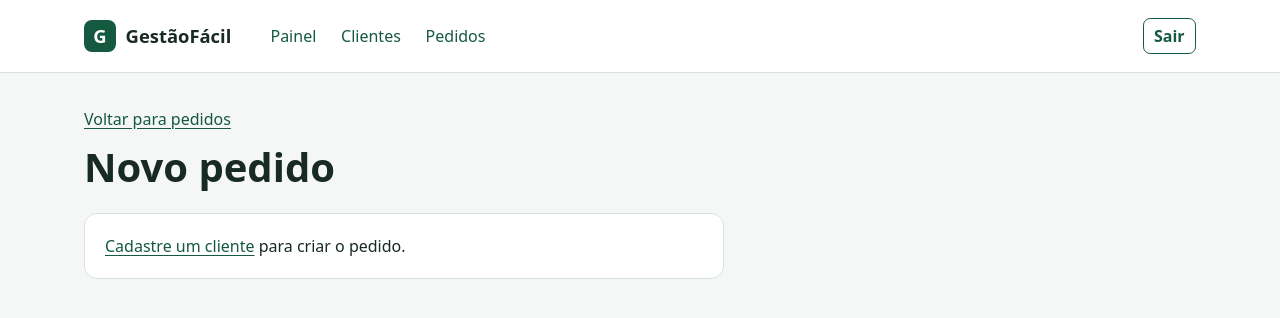
After one commit to enagonius/gestaofacil, a Django app: page /pedidos/novo/ in a window 1280 px wide. The commit adds this page. Shown: the top 318 px of the page. Run offline with Django 5.2, Linux system fonts and the light colour scheme; the visitor is signed in with stand-in values (Sample User, id 1); data that the repository does not hold is empty.

Commit message:
Etapa 04: historico de pedidos

```diff
--- a/gestao/forms.py
+++ b/gestao/forms.py
@@ -1,6 +1,6 @@
 from django import forms
 
-from .models import Cliente
+from .models import Cliente, Pedido
 
 
 class ClienteForm(forms.ModelForm):
@@ -11,3 +11,15 @@ class ClienteForm(forms.ModelForm):
             "telefone": forms.TextInput(attrs={"type": "tel"}),
             "observacoes": forms.Textarea(attrs={"rows": 3}),
         }
+
+
+class PedidoForm(forms.ModelForm):
+    quantidade = forms.IntegerField(min_value=1, max_value=2147483647, initial=1)
+
+    class Meta:
+        model = Pedido
+        fields = ["cliente", "descricao", "quantidade", "data_entrega", "observacoes"]
+        widgets = {
+            "data_entrega": forms.DateInput(format="%Y-%m-%d", attrs={"type": "date"}),
+            "observacoes": forms.Textarea(attrs={"rows": 3}),
+        }
--- a/gestao/models.py
+++ b/gestao/models.py
@@ -12,3 +12,38 @@ class Cliente(models.Model):
 
     def __str__(self):
         return self.nome
+
+
+class Pedido(models.Model):
+    class Status(models.TextChoices):
+        PENDENTE = "PENDENTE", "Pendente"
+        EM_PRODUCAO = "EM_PRODUCAO", "Em produção"
+        FINALIZADO = "FINALIZADO", "Finalizado"
+
+    cliente = models.ForeignKey(Cliente, on_delete=models.PROTECT, related_name="pedidos")
+    descricao = models.CharField("descrição do pedido", max_length=160)
+    quantidade = models.PositiveIntegerField(default=1)
+    data_entrega = models.DateField("data de entrega")
+    status = models.CharField(max_length=20, choices=Status.choices, default=Status.PENDENTE)
+    observacoes = models.TextField("observações", max_length=500, blank=True)
+
+    class Meta:
+        db_table = "pedido"
+        ordering = ["data_entrega", "id"]
+        constraints = [
+            models.CheckConstraint(condition=models.Q(quantidade__gt=0), name="pedido_qtd_positiva"),
+            models.CheckConstraint(
+                condition=models.Q(status__in=["PENDENTE", "EM_PRODUCAO", "FINALIZADO"]),
+                name="pedido_status_valido",
+            ),
+        ]
+
+    @property
+    def proximo_status(self):
+        return {
+            self.Status.PENDENTE: self.Status.EM_PRODUCAO,
+            self.Status.EM_PRODUCAO: self.Status.FINALIZADO,
+        }.get(self.status)
+
+    def __str__(self):
+        return self.descricao
--- a/gestao/urls.py
+++ b/gestao/urls.py
@@ -8,4 +8,9 @@ urlpatterns = [
     path("clientes/novo/", views.cliente_form, name="cliente_novo"),
     path("clientes/<int:pk>/", views.cliente_detalhe, name="cliente_detalhe"),
     path("clientes/<int:pk>/editar/", views.cliente_form, name="cliente_editar"),
+    path("pedidos/", views.pedidos_lista, name="pedidos_lista"),
+    path("pedidos/novo/", views.pedido_form, name="pedido_novo"),
+    path("pedidos/<int:pk>/", views.pedido_detalhe, name="pedido_detalhe"),
+    path("pedidos/<int:pk>/editar/", views.pedido_form, name="pedido_editar"),
+    path("pedidos/<int:pk>/status/", views.pedido_status, name="pedido_status"),
 ]
--- a/gestao/views.py
+++ b/gestao/views.py
@@ -1,9 +1,10 @@
 from django.contrib import messages
 from django.contrib.auth.decorators import login_required
+from django.views.decorators.http import require_POST
 from django.shortcuts import get_object_or_404, redirect, render
 
-from .forms import ClienteForm
-from .models import Cliente
+from .forms import ClienteForm, PedidoForm
+from .models import Cliente, Pedido
 
 
 @login_required
@@ -33,4 +34,58 @@ def cliente_form(request, pk=None):
 @login_required
 def cliente_detalhe(request, pk):
     cliente = get_object_or_404(Cliente, pk=pk)
-    return render(request, "clientes/detalhe.html", {"cliente": cliente})
+    return render(request, "clientes/detalhe.html", {"cliente": cliente, "pedidos": cliente.pedidos.all()})
+
+
+@login_required
+def pedidos_lista(request):
+    return render(request, "pedidos/lista.html", {"pedidos": Pedido.objects.select_related("cliente")})
+
+
+@login_required
+def pedido_form(request, pk=None):
+    pedido = get_object_or_404(Pedido, pk=pk) if pk is not None else None
+    if pedido is not None and not pedido.proximo_status:
+        messages.info(request, "O pedido foi finalizado.")
+        return redirect("pedido_detalhe", pk=pedido.pk)
+    if request.method == "POST":
+        form = PedidoForm(request.POST, instance=pedido)
+        if form.is_valid():
+            if pedido is None:
+                pedido = form.save()
+            else:
+                campos = form.cleaned_data
+                alterados = Pedido.objects.filter(pk=pk).exclude(
+                    status=Pedido.Status.FINALIZADO
+                ).update(**campos)
+                if not alterados:
+                    messages.warning(request, "O pedido já foi finalizado.")
+                    return redirect("pedido_detalhe", pk=pk)
+            messages.success(request, "Pedido salvo.")
+            return redirect("pedido_detalhe", pk=pedido.pk)
+    else:
+        cliente = request.GET.get("cliente", "")
+        initial = {"cliente": int(cliente)} if pedido is None and cliente.isascii() and cliente.isdigit() and len(cliente) <= 18 else {}
+        form = PedidoForm(instance=pedido, initial=initial)
+    return render(request, "pedidos/form.html", {
+        "form": form, "pedido": pedido, "tem_clientes": Cliente.objects.exists(),
+    })
+
+
+@login_required
+def pedido_detalhe(request, pk):
+    pedido = get_object_or_404(Pedido.objects.select_related("cliente"), pk=pk)
+    return render(request, "pedidos/detalhe.html", {"pedido": pedido})
+
+
+@login_required
+@require_POST
+def pedido_status(request, pk):
+    pedido = get_object_or_404(Pedido, pk=pk)
+    esperado = request.POST.get("status_atual")
+    proximo = pedido.proximo_status
+    if proximo and esperado == pedido.status and Pedido.objects.filter(pk=pk, status=esperado).update(status=proximo):
+        messages.success(request, "Status atualizado.")
+    else:
+        messages.info(request, "O status já mudou ou o pedido foi finalizado.")
+    return redirect("pedido_detalhe", pk=pk)
--- a/templates/base.html
+++ b/templates/base.html
@@ -17,6 +17,7 @@
         <nav aria-label="Navegação principal">
             <a href="{% url 'painel' %}">Painel</a>
             <a href="{% url 'clientes_lista' %}">Clientes</a>
+            <a href="{% url 'pedidos_lista' %}">Pedidos</a>
         </nav>
         <form action="{% url 'logout' %}" method="post">
             {% csrf_token %}
--- /dev/null
+++ b/templates/pedidos/form.html
@@ -0,0 +1,17 @@
+{% extends "base.html" %}
+{% block titulo %}Cadastro de pedido | GestãoFácil{% endblock %}
+{% block conteudo %}
+<a class="retorno" href="{% url 'pedidos_lista' %}">Voltar para pedidos</a>
+<div class="titulo-pagina"><h1>{% if pedido %}Editar pedido{% else %}Novo pedido{% endif %}</h1></div>
+<section class="painel formulario-painel">
+    {% if tem_clientes %}
+    <form class="formulario" method="post">
+        {% csrf_token %}
+        {{ form.as_div }}
+        <div class="acoes"><button class="botao" type="submit">Salvar pedido</button></div>
+    </form>
+    {% else %}
+    <p><a href="{% url 'cliente_novo' %}">Cadastre um cliente</a> para criar o pedido.</p>
+    {% endif %}
+</section>
+{% endblock %}
```
Also changed, not shown: templates/clientes/detalhe.html (+12 -2 lines), templates/pedidos/detalhe.html (added, +35 -0 lines), templates/pedidos/lista.html (added, +18 -0 lines), gestao/migrations/0002_pedidos.py (added).
